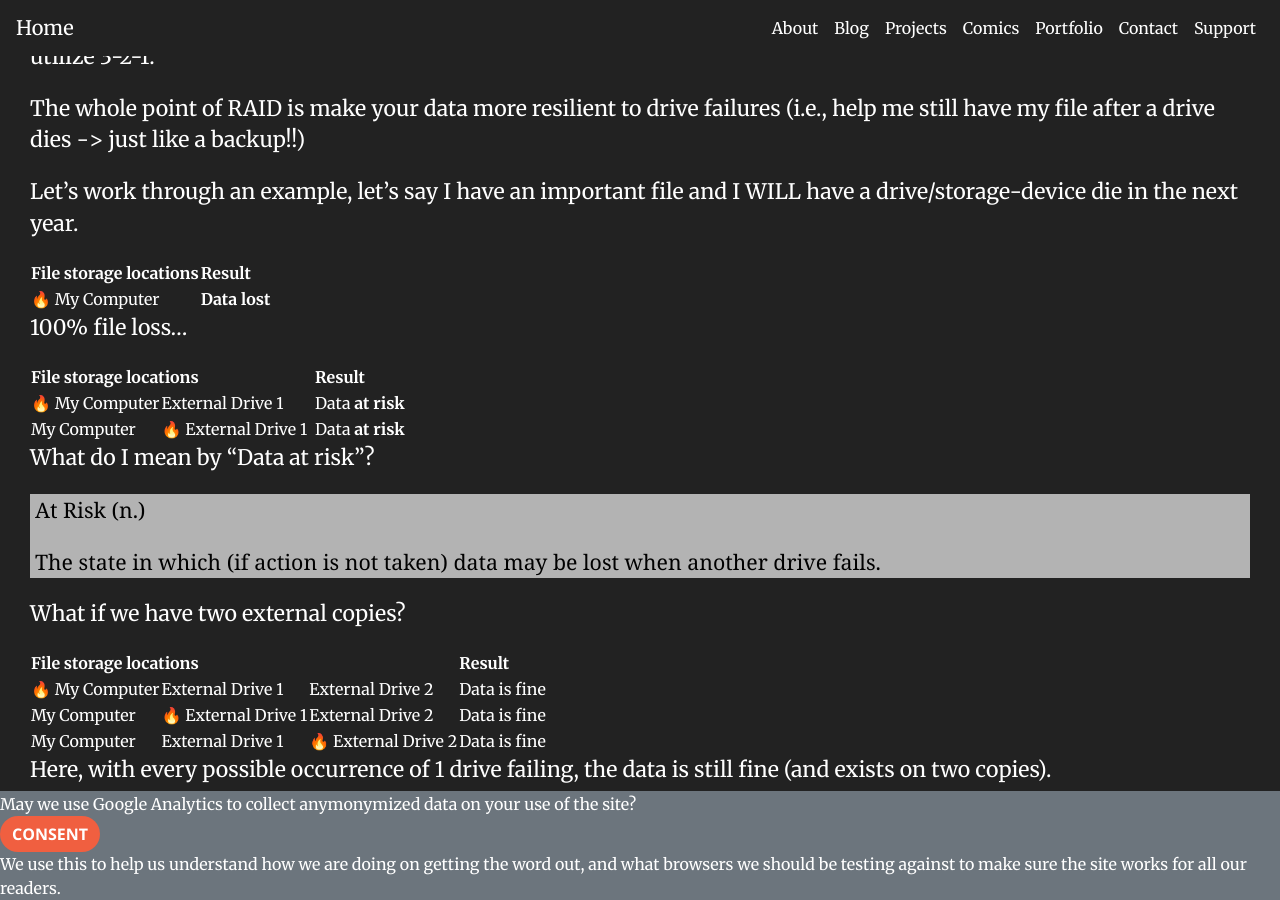
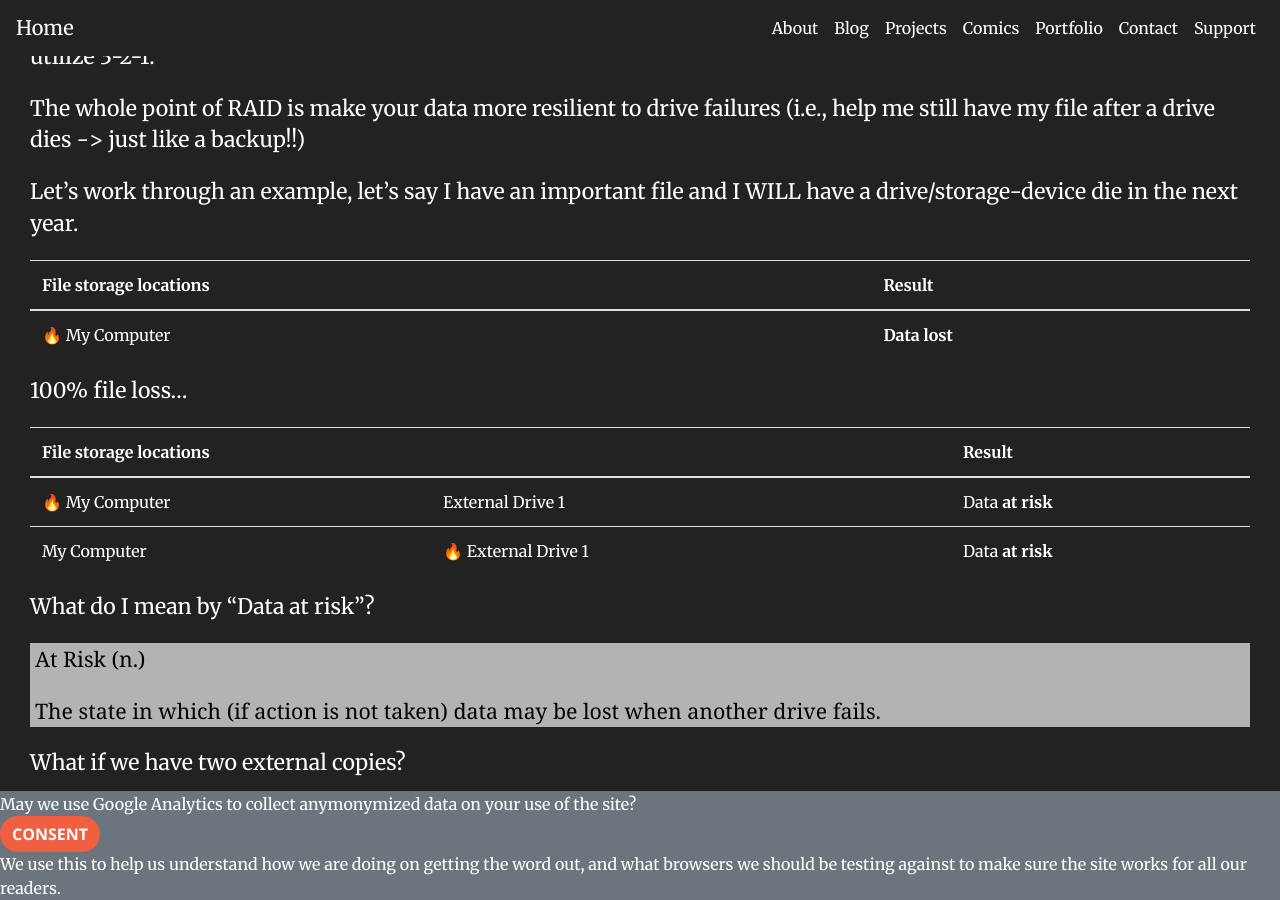
Before and after one commit to mshafer1/website, a Jekyll site: the page built from _Blog/backup_strategies_and_what_counts.md, in a window 1280 px wide and 900 px high, scrolled down 2103 px. Built offline with Jekyll 4.4.1, drawn with Linux system fonts in a browser that asks for light colours; comment, search, counter and statistics services are not loaded.

Commit message:
apply my table class

```diff
--- a/_Blog/backup_strategies_and_what_counts.md
+++ b/_Blog/backup_strategies_and_what_counts.md
@@ -76,7 +76,7 @@ The whole point of RAID is make your data more resilient to drive failures (i.e.
 
 Let's work through an example, let's say I have an important file and I WILL have a drive/storage-device die in the next year.
 
-<table>
+<table class="table">
 <thead>
 <tr>
     <th colspan="3">File storage locations</th>
@@ -94,7 +94,7 @@ Let's work through an example, let's say I have an important file and I WILL hav
 </table>
 100% file loss...
 
-<table>
+<table class="table">
 <thead>
 <tr>
     <th colspan="3">File storage locations</th>
@@ -125,7 +125,7 @@ What do I mean by "Data at risk"?
 
 What if we have two external copies?
 
-<table>
+<table class="table">
 <thead>
 <tr>
     <th colspan="3">File storage locations</th>
@@ -158,6 +158,7 @@ Here, with every possible occurrence of 1 drive failing, the data is still fine
 
 Now, let's look at RAID. To keep things simple, I will only discuss the following RAID types:
 
+{:class="table"}
 | Name | Description | Minimum # of drives |
 | ---- | ----------- | ------------------- |
 | RAID-0 | aka, "Extended", all data shared, there is no redundancy (named "0" because it is a "non-raid") | 2 |
@@ -175,7 +176,7 @@ What do I mean by "Parity data"?
 > Extra bytes that reflect the original data. Often used to detect a problem in
 > storage/retrieval or transmission. Many RAID setups use it to be able to reconstruct lost data.
 
-<table>
+<table class="table">
 <thead>
 <tr>
     <th colspan="3">Raid 0 - no redundancy</th>
@@ -203,7 +204,7 @@ What do I mean by "Parity data"?
 
 
 
-<table>
+<table class="table">
 <thead>
 <tr>
     <th colspan="3">Raid 1 - purely redundant</th>
```
